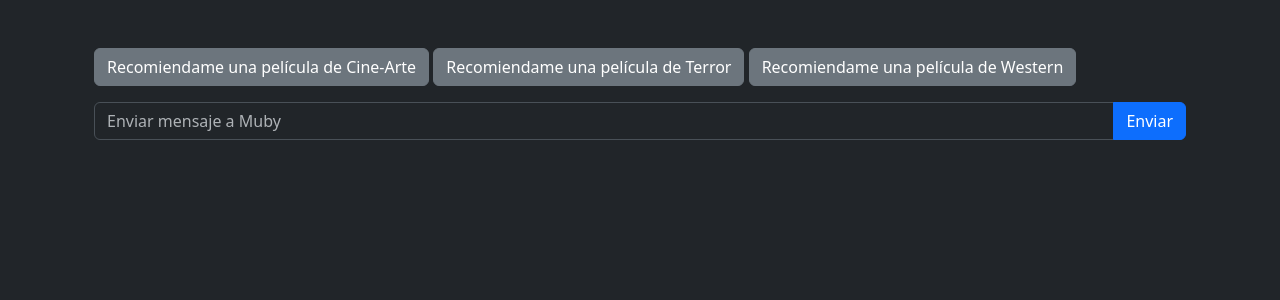
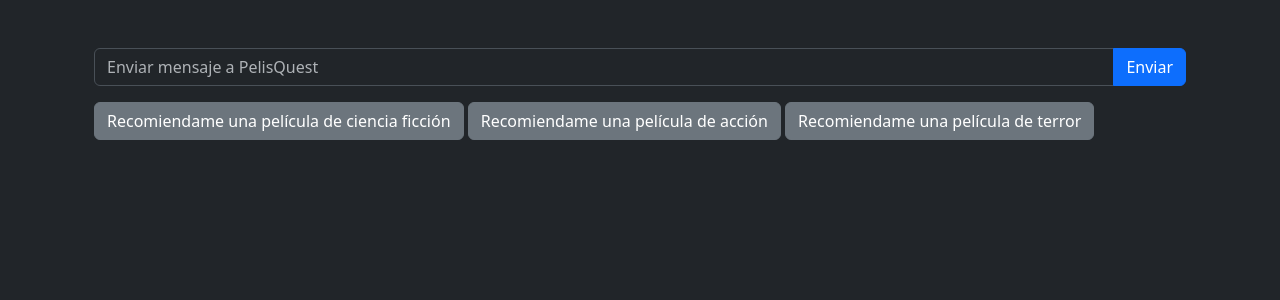
Before and after one commit to jwerkmei/Proyecto-Final, a Flask app: template templates/chat.html in a window 1280 px wide. Shown: the top 300 px of the page. Run offline with Flask 3, Linux system fonts and the light colour scheme; the template is opened without the code that fills it, so the values that code supplies are empty; parts of the project's set-up code (start-up, migrations or seed data) failed here and were passed over; some libraries are stand-ins or nearby versions.

Commit message:
Se modifican los botones para que sean dinamicos. Se agrega la infomracion de usuario, Nombre y Generos Preferidos

```diff
--- a/app.py
+++ b/app.py
@@ -22,49 +22,54 @@ def index():
 @app.route('/chat', methods=['GET', 'POST'])
 def chat():
     user = db.session.query(User).first()
+    generos_preferidos = user.generos_preferidos or ""
 
     if request.method == 'GET':
-        return render_template('chat.html', messages=user.messages)
+        return render_template('chat.html', messages=user.messages, generos_preferidos=generos_preferidos)
 
     intent = request.form.get('intent')
 
-    intents = {
-        'Quiero tener suerte': 'Recomiéndame una película',
-        'Recomiendame una película de Cine-Arte': 'Recomiéndame una película de cine arte',
-        'Recomiendame una película de Terror': 'Recomiéndame una película de terror',
-        'Recomiendame una película de Western': 'Recomiéndame un western',
-        'Enviar': request.form.get('message')
-    }
+    user_message = ""
 
-    if intent in intents:
-        user_message = intents[intent]
+    # Si el intent es uno de los géneros preferidos del usuario
+    if intent and intent.startswith("Recomiendame una película de"):
+        genero = intent.split("de")[-1].strip()
+        user_message = f"Recomiéndame una película de {genero}"
 
-        # Guardar nuevo mensaje en la BD
-        db.session.add(Message(content=user_message, author="user", user=user))
-        db.session.commit()
+    # Si el intent es 'Enviar', procesamos el mensaje del usuario
+    elif intent == "Enviar":
+        user_message = request.form.get('message')
 
-        messages_for_llm = [{
-            "role": "system",
-            "content": "Eres un chatbot que recomienda películas, te llamas 'Next Moby'. Tu rol es responder recomendaciones de manera breve y concisa. No repitas recomendaciones.",
-        }]
+    else:
+        user_message = "No entiendo esa solicitud."
 
-        for message in user.messages:
-            messages_for_llm.append({
-                "role": message.author,
-                "content": message.content,
-            })
+    # Guardar nuevo mensaje en la BD
+    db.session.add(Message(content=user_message, author="user", user=user))
+    db.session.commit()
 
-        chat_completion = client.chat.completions.create(
-            messages=messages_for_llm,
-            model="gpt-4o",
-            temperature=1
-        )
+    messages_for_llm = [{
+        "role": "system",
+        "content": "Eres un chatbot que recomienda películas, te llamas 'Next Moby'. Tu rol es responder recomendaciones de manera breve y concisa. No repitas recomendaciones.",
+    }]
 
-        model_recommendation = chat_completion.choices[0].message.content
-        db.session.add(Message(content=model_recommendation, author="assistant", user=user))
-        db.session.commit()
+    for message in user.messages:
+        messages_for_llm.append({
+            "role": message.author,
+            "content": message.content,
+        })
 
-        return render_template('chat.html', messages=user.messages)
+    chat_completion = client.chat.completions.create(
+        messages=messages_for_llm,
+        model="gpt-4o",
+        temperature=1
+    )
+
+    model_recommendation = chat_completion.choices[0].message.content
+    db.session.add(Message(content=model_recommendation, author="assistant", user=user))
+    db.session.commit()
+
+    return render_template('chat.html', messages=user.messages, generos_preferidos=generos_preferidos)
+
 
 
 @app.route('/user/<username>')
--- a/models.py
+++ b/models.py
@@ -17,6 +17,8 @@ class User(db.Model):
    id = Column(Integer, primary_key=True, autoincrement=True)
    created_at = Column(DateTime, default=datetime.utcnow)
    email = Column(String, nullable=False, unique=True)
+   nombre = Column(String, nullable=False, unique=True)
+   generos_preferidos = Column(String, nullable=False, unique=False)
 
    messages = relationship("Message", back_populates="user")
 
--- a/seeds.py
+++ b/seeds.py
@@ -5,8 +5,8 @@ from models import User, Message
 with app.app_context():
     db.create_all()
 
-    user = User(email="test@example.org")
-    message = Message(content="Hola! Soy Muby, un recomendador de películas. ¿En qué te puedo ayudar?", author="assistant", user=user)
+    user = User(email="test@example.org",nombre="Jurgen Werkmeister",generos_preferidos="western, cinearte, ciencia ficción")
+    message = Message(content=f"Hola {user.nombre}. Soy PelisQuest un recomendador de películas, veo que te gustan los generos: {user.generos_preferidos}. ¿Te puedo recomendar alguna película de esos generos o algo distinto?", author="assistant", user=user)
 
     db.session.add(user)
     db.session.add(message)
--- a/templates/chat.html
+++ b/templates/chat.html
@@ -1,15 +1,16 @@
 {% extends 'base.html' %}
 
 {% block title %}
-    Next Muby (BETA)
+    PelisQuest (BETA)
 {% endblock %}
 
 {% block content %}
+
     <div class="container col-xxl-8 px-4 py-5">
         {% for message in messages %}
             {% if message.author == 'assistant' %}
                 <div class="d-flex flex-row justify-content-start mb-4">
-                    <img class="bg-white" src="{{ url_for('static', filename='muby.png') }}" alt="avatar 1" style="width: 45px; height: 100%;">
+                    <img class="bg-white" src="{{ url_for('static', filename='pelisquest.png') }}" alt="avatar 1" style="width: 45px; height: 100%;">
                     <div class="p-3 ms-3" style="border-radius: 15px; background-color: rgba(57, 192, 237,.2);">
                         <p class="small mb-0">{{message.content}}</p>
                     </div>
@@ -23,19 +24,25 @@
             {% endif %}
         {% endfor %}
 
+
         <form method="POST">
-            <!-- Contenedor para los botones -->
+            <!-- Ojo que con ENTER se envia el primer submit -->
+            <div class="input-group mb-3">
+                <input name="message" id="message" class="form-control" placeholder="Enviar mensaje a PelisQuest" aria-label="Tu mensaje" aria-describedby="send-message" />
+                <button type="submit" class="btn btn-primary" id="send-message" name="intent" value="Enviar">Enviar</button>
+            </div>
             <div class="mb-3">
-                <input type="submit" name="intent" value="Recomiendame una película de Cine-Arte" class="btn btn-secondary" />
-                <input type="submit" name="intent" value="Recomiendame una película de Terror" class="btn btn-secondary" />
-                <input type="submit" name="intent" value="Recomiendame una película de Western" class="btn btn-secondary" />
+                {% if generos_preferidos %}
+                    {% for genero in generos_preferidos.split(",")[:3] %}
+                        <input type="submit" name="intent" value="Recomiendame una película de {{ genero.strip() }}" class="btn btn-secondary" />
+                    {% endfor %}
+                {% else %}
+                    <input type="submit" name="intent" value="Recomiendame una película de ciencia ficción" class="btn btn-secondary" />
+                    <input type="submit" name="intent" value="Recomiendame una película de acción" class="btn btn-secondary" />
+                    <input type="submit" name="intent" value="Recomiendame una película de terror" class="btn btn-secondary" />
+                {% endif %}
             </div>
 
-            <!-- Contenedor para el cuadro de texto y el botón de enviar -->
-            <div class="input-group mb-3">
-                <input name="message"  class="form-control" placeholder="Enviar mensaje a Muby" aria-label="Tu mensaje" aria-describedby="send-message"/>
-                <button type="submit" class="btn btn-primary" id="send-message" name="intent" value="Enviar">Enviar</button>
-            </div>
         </form>
     </div>
 
--- a/templates/landing.html
+++ b/templates/landing.html
@@ -1,6 +1,6 @@
 {% extends 'base.html' %}
 
-{% block title %}Próximamente: Next Muby{% endblock %}
+{% block title %}Próximamente: PelisQuest{% endblock %}
 
 {% block content %}
 <div class="container col-xxl-8 px-4 py-5">
```
Also changed, not shown: static/muby.png (deleted), static/pelisquest.png (added).
